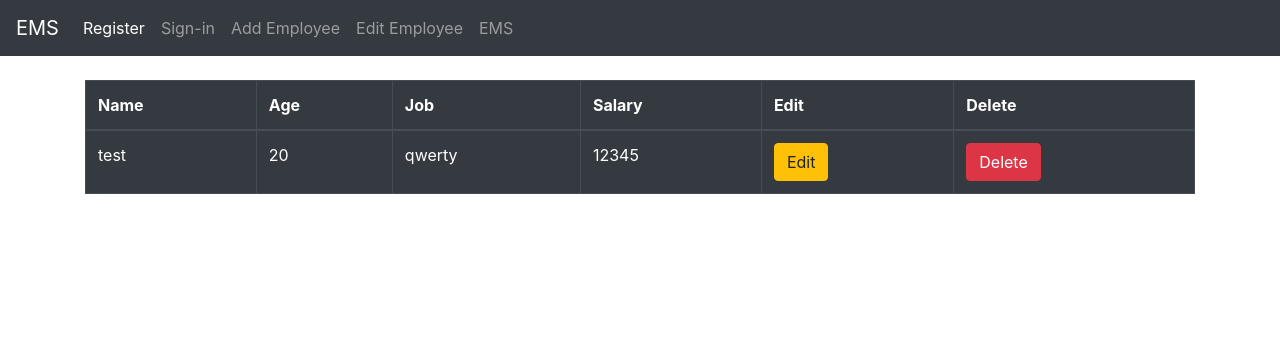
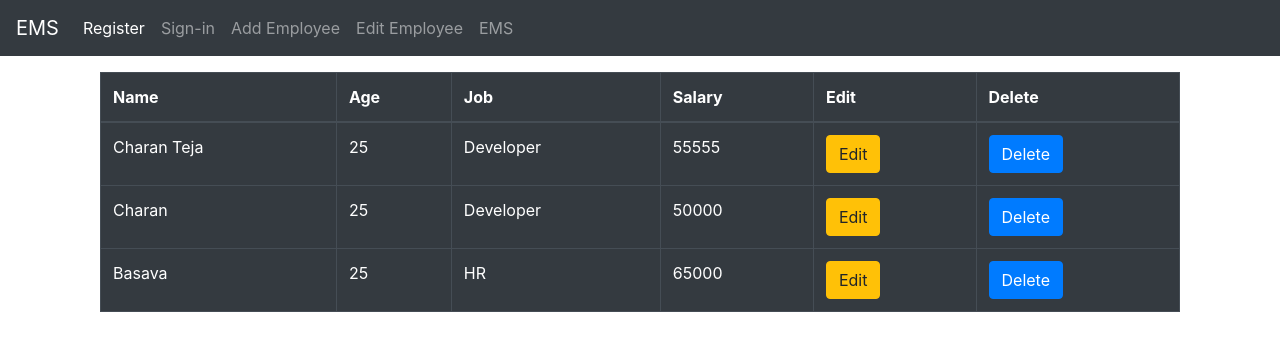
Before and after one commit to chandiniMJ/Employee-Management-System, an Angular app in the folder EMS/: page /ems in a window 1280 px wide. Shown: the top 350 px of the page. Built offline with nearby package versions, Linux system fonts and the light colour scheme; data requests are answered from the project's data file.

Commit message:
2nd Commit (Logic Applied)

```diff
--- /dev/null
+++ b/EMS/db.json
@@ -0,0 +1,29 @@
+{
+  "posts": [
+    {
+      "id": 1,
+      "empname": "Charan Teja",
+      "empdesig": "Developer",
+      "empsal": 55555,
+      "empage": 25
+    },
+    {
+      "id": 2,
+      "empname": "Charan",
+      "empdesig": "Developer",
+      "empsal": 50000,
+      "empage": 25
+    },
+    {
+      "id": 3,
+      "empname": "Basava",
+      "empdesig": "HR",
+      "empsal": 65000,
+      "empage": 25
+    }
+  ],
+  "comments": [],
+  "profile": {
+    "name": "typicode"
+  }
+}
--- a/EMS/src/app/add/add.component.css
+++ b/EMS/src/app/add/add.component.css
@@ -0,0 +1,7 @@
+.container {
+    margin-left: 500px;
+}
+
+.card-body {
+    background-color: white;
+}
--- a/EMS/src/app/add/add.component.ts
+++ b/EMS/src/app/add/add.component.ts
@@ -1,21 +1,48 @@
 import { Component, OnInit } from '@angular/core';
-import {NgForm} from "@angular/forms"
-
+import {FormControl, FormGroup, Validators} from "@angular/forms"
+import { EmployeeModel } from '../ems/employee-data';
+import { EmpDataService } from '../services/emp-data.service';
 @Component({
   selector: 'app-add',
   templateUrl: './add.component.html',
   styleUrls: ['./add.component.css']
 })
 export class AddComponent implements OnInit {
-
-  constructor() { }
-
+  employeeModelObj:EmployeeModel=new EmployeeModel()
+  constructor(private api:EmpDataService) { }
   ngOnInit(): void {
-  }
-
-  submit(form:NgForm){
-    console.log(form.value)
-
-  }
+    }
+    namePattern:any="[a-zA-Z][a-zA-Z ]+"
+    salPattern:any="^(?=[0-9]{4,6}$)0*[1-9][0-9]{3,}$"
+    agePattern:any="^(1[89]|[2-9]\d)$"
+    empdata=new FormGroup({
+      empname:new FormControl("",[Validators.required,Validators.pattern(this.namePattern)]),
+      empdesig:new FormControl("",[Validators.required,Validators.pattern(this.namePattern)]),
+      empsal:new FormControl("",[Validators.required,Validators.pattern(this.salPattern)]),
+      empage:new FormControl("",[Validators.required])
+    })
+  get empname(){
+       return this.empdata.get('empname')
+     }
+     get empdesig(){
+       return this.empdata.get('empdesig')
+     }
+     get empsal(){
+       return this.empdata.get('empsal')
+     }
+    get empage(){
+       return this.empdata.get('empage')
+    }
+    postData(){
+      this.employeeModelObj.empname=this.empdata.value.empname
+      this.employeeModelObj.empdesig=this.empdata.value.empdesig
+      this.employeeModelObj.empsal=this.empdata.value.empsal
+      this.employeeModelObj.empage=this.empdata.value.empage
+      this.api.postEmpData(this.employeeModelObj).subscribe(res=>{
+        console.log(res);
+        alert("Employee data added successfully")
+        this.empdata.reset()
+      },err=>{alert('Something went wrong')})
+    }
 
 }
--- /dev/null
+++ b/EMS/src/app/ems/employee-data.ts
@@ -0,0 +1,7 @@
+export class EmployeeModel{
+  id: number=0;
+  empname:string='';
+  empdesig:string='';
+  empsal:number=0;
+  empage:number=0;
+}
--- a/EMS/src/app/ems/ems.component.css
+++ b/EMS/src/app/ems/ems.component.css
@@ -0,0 +1,4 @@
+#table {
+    margin-left: 100px;
+    margin-right: 100px;
+}
--- a/EMS/src/app/ems/ems.component.html
+++ b/EMS/src/app/ems/ems.component.html
@@ -1,5 +1,4 @@
-<br>
-<div class="container">
+<div class="mt-3" id="table">
     <table class="table table-bordered table-dark">
         <thead>
             <tr>
@@ -12,14 +11,57 @@
             </tr>
         </thead>
         <tbody>
-            <tr>
-                <td>test</td>
-                <td>20</td>
-                <td>qwerty</td>
-                <td>12345</td>
-                <td><button type="button" class="btn btn-warning">Edit</button></td>
-                <td><button type="button" class="btn btn-danger">Delete</button></td>
+            <tr *ngFor="let data of employeedata;index as id">
+                <td>{{data.empname}}</td>
+                <td>{{data.empage}}</td>
+                <td>{{data.empdesig}}</td>
+                <td>{{data.empsal}}</td>
+                <td><button type="button" class="btn btn-warning" data-toggle="modal" data-target="#exampleModal" (click)="onEdit(data)">Edit</button></td>
+                <td><button type="button" class="btn btn-primary" (click)="deleteEmployee(data)">Delete</button></td>
             </tr>
         </tbody>
     </table>
 </div>
+
+<!-- Modal -->
+<div class="modal fade" id="exampleModal" tabindex="-1" aria-labelledby="exampleModalLabel" aria-hidden="true">
+    <div class="modal-dialog">
+        <div class="modal-content">
+            <div class="modal-header">
+                <h5 class="modal-title" id="exampleModalLabel">Edit Employee</h5>
+                <button type="button" class="close" data-dismiss="modal" aria-label="Close">
+        <span aria-hidden="true">&times;</span>
+      </button>
+            </div>
+            <div class="modal-body">
+                <form [formGroup]="empdata">
+                    <div class="form-group">
+                        <label for="empname">Full Name</label>
+                        <input type="text" class="form-control" formControlName="empname" name="empname">
+                        <span style="color: red;" *ngIf="empname?.invalid && empname?.touched">! Please enter a valid name</span>
+                    </div>
+                    <div class="form-group">
+                        <label for="desig">Designation</label>
+                        <input type="text" class="form-control" formControlName="empdesig" name="empdesig">
+                        <span style="color: red;" *ngIf="empdesig?.invalid && empdesig?.touched">! Please enter a valid Designation</span>
+                    </div>
+                    <div class="form-group">
+                        <label for="name">Salary</label>
+                        <input type="number" class="form-control" formControlName="empsal" name="empsal">
+                        <span style="color: red;" *ngIf="empsal?.invalid && empsal?.touched">! Please enter a valid Salary</span>
+                    </div>
+                    <div class="form-group">
+                        <label for="name">Age</label>
+                        <input type="number" class="form-control" formControlName="empage" name="empage">
+                        <span style="color: red;" *ngIf="empage?.invalid && empage?.touched">! Please enter a valid age</span>
+                    </div>
+                    <!-- <button type="submit" class="btn btn-primary float-right" [disabled]="empdata?.invalid">Edit</button> -->
+                </form>
+            </div>
+            <div class="modal-footer">
+                <button type="button" btnSaveShow class="btn btn-secondary" data-dismiss="modal">Close</button>
+                <button type="button" class="btn btn-primary" (click)="updateEmployeeData()">Save changes</button>
+            </div>
+        </div>
+    </div>
+</div>
--- a/EMS/src/app/ems/ems.component.ts
+++ b/EMS/src/app/ems/ems.component.ts
@@ -1,4 +1,7 @@
 import { Component, OnInit } from '@angular/core';
+import { FormGroup, FormControl, Validators } from '@angular/forms';
+import { EmpDataService } from '../services/emp-data.service';
+import { EmployeeModel } from './employee-data';
 
 @Component({
   selector: 'app-ems',
@@ -6,10 +9,66 @@ import { Component, OnInit } from '@angular/core';
   styleUrls: ['./ems.component.css']
 })
 export class EMSComponent implements OnInit {
-
-  constructor() { }
-
-  ngOnInit(): void {
+  namePattern:any="[a-zA-Z][a-zA-Z ]+"
+  salPattern:any="^(?=[0-9]{4,6}$)0*[1-9][0-9]{3,}$"
+  agePattern:any="^(1[89]|[2-9]\d)$"
+  empdata=new FormGroup({
+    empname:new FormControl("",[Validators.required,Validators.pattern(this.namePattern)]),
+    empdesig:new FormControl("",[Validators.required,Validators.pattern(this.namePattern)]),
+    empsal:new FormControl("",[Validators.required,Validators.pattern(this.salPattern)]),
+    empage:new FormControl("",[Validators.required])
+  })
+   get empname(){
+     return this.empdata.get('empname')
+   }
+   get empdesig(){
+     return this.empdata.get('empdesig')
+   }
+   get empsal(){
+     return this.empdata.get('empsal')
+   }
+  get empage(){
+     return this.empdata.get('empage')
   }
 
+employeedata:any
+
+employeeModelObj:EmployeeModel=new EmployeeModel()
+constructor(private api:EmpDataService) { }
+ngOnInit(): void {
+  this.getEmployeedata()
+  }
+getEmployeedata()
+{
+  this.api.getEmpData().subscribe(data=>{this.employeedata=data})
 }
+deleteEmployee(row:any)
+{
+  this.api.deleteEmpData(row.id).subscribe(data=>{
+    alert('! data deleted Sucessfully')
+    this.getEmployeedata()
+  })
+}
+onEdit(row:any)
+{
+  this.employeeModelObj.id=row.id
+  this.empdata.controls['empname'].setValue(row.empname)
+  this.empdata.controls['empdesig'].setValue(row.empdesig)
+  this.empdata.controls['empsal'].setValue(row.empsal)
+  this.empdata.controls['empage'].setValue(row.empage)
+  // this.updateEmployeeData()
+}
+updateEmployeeData()
+{
+  this.employeeModelObj.empname=this.empdata.value.empname
+  this.employeeModelObj.empdesig=this.empdata.value.empdesig
+  this.employeeModelObj.empsal=this.empdata.value.empsal
+  this.employeeModelObj.empage=this.empdata.value.empage
+  this.api.updateEmpData(this.employeeModelObj,this.employeeModelObj.id)
+  .subscribe(res=>{alert('Updated Sucessfully')
+    // this.empdata.reset()
+    this.getEmployeedata()
+  })
+}
+
+}
--- /dev/null
+++ b/EMS/src/app/services/emp-data.service.ts
@@ -0,0 +1,23 @@
+import { Injectable } from '@angular/core';
+import{HttpClient} from '@angular/common/http'
+import { map } from 'rxjs/operators';
+
+@Injectable({
+  providedIn: 'root'
+})
+export class EmpDataService {
+
+  constructor(private http:HttpClient) { }
+  postEmpData(data:any){
+    return this.http.post<any>("http://localhost:3000/posts",data).pipe(map((res:any)=>{return res}))
+  }
+  getEmpData(){
+    return this.http.get<any>("http://localhost:3000/posts").pipe(map((res:any)=>{return res}))
+  }
+  updateEmpData(data:any,id:number){
+    return this.http.put<any>("http://localhost:3000/posts/"+id,data).pipe(map((res:any)=>{return res}))
+  }
+  deleteEmpData(id:number){
+    return this.http.delete<any>("http://localhost:3000/posts/"+id).pipe(map((res:any)=>{return res}))
+  }
+}
```
Also changed, not shown: EMS/src/app/add/add.component.html (+16 -24 lines), EMS/src/app/app.module.ts (+7 -3 lines).
